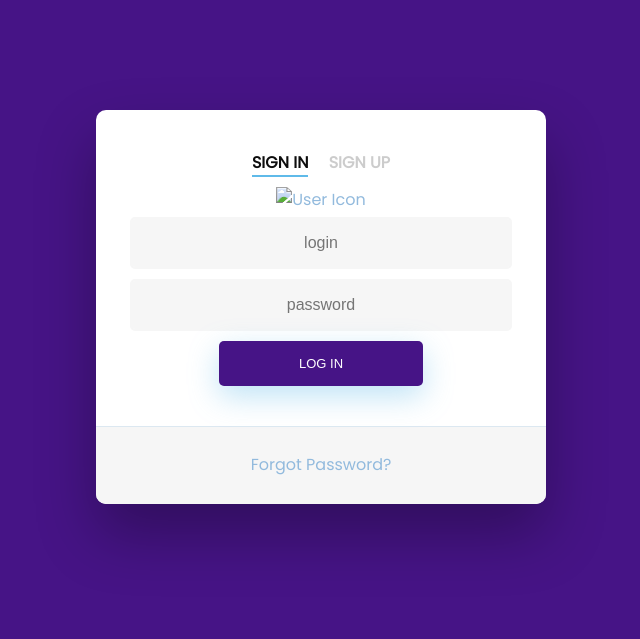
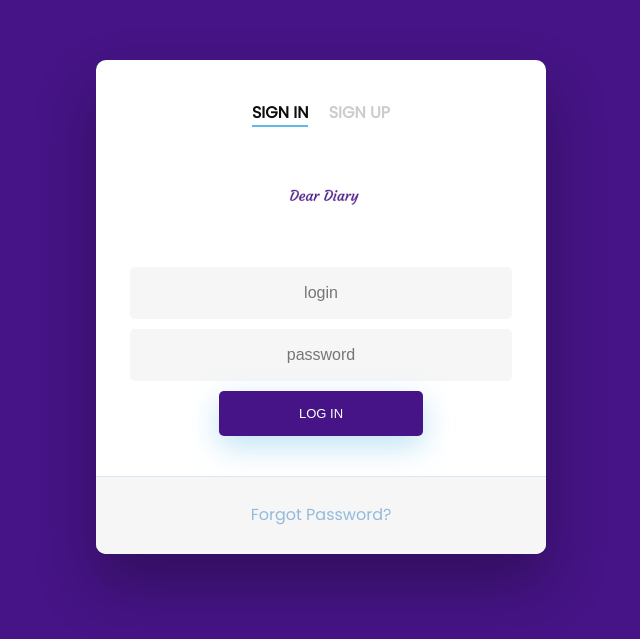
Before and after one commit to HVDearDiary/HackViolet, a plain HTML site: page loginPage.html in a window 1280 px wide. Shown: the part 101-740 px from the top of the page, without its empty margins (319-959 px from the left). Drawn offline with Linux system fonts and the light colour scheme; the site is published under a folder, as on GitHub Pages, so addresses that start at the root find nothing.

Commit message:
Update loginPage.html

```diff
--- a/loginPage.html
+++ b/loginPage.html
@@ -23,7 +23,7 @@
         <!-- Icon -->
         <div class="fadeIn first">
           <a href="index.html">
-          <img src="/img/App Logo.png" id="icon" alt="User Icon" />
+          <img src="./img/App Logo.png" id="icon" alt="User Icon" />
            </a>
         </div>
 
```
